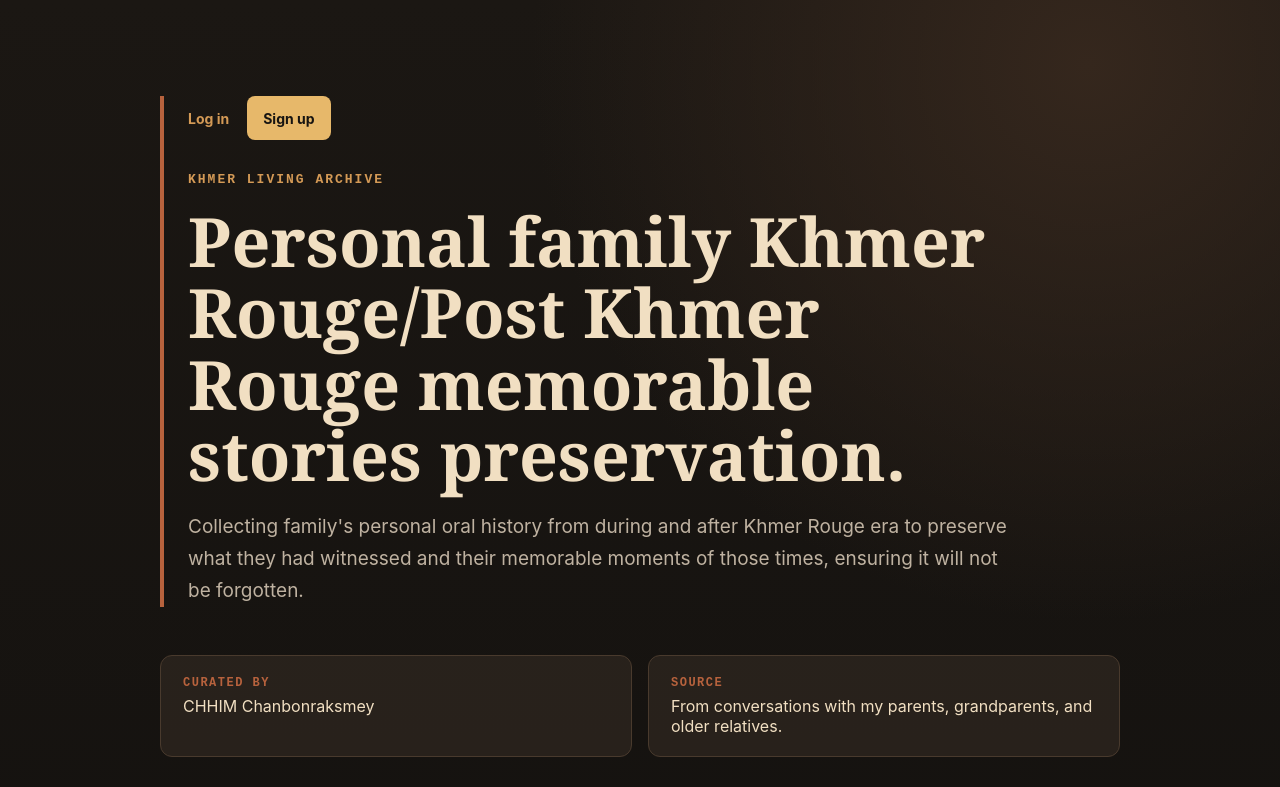
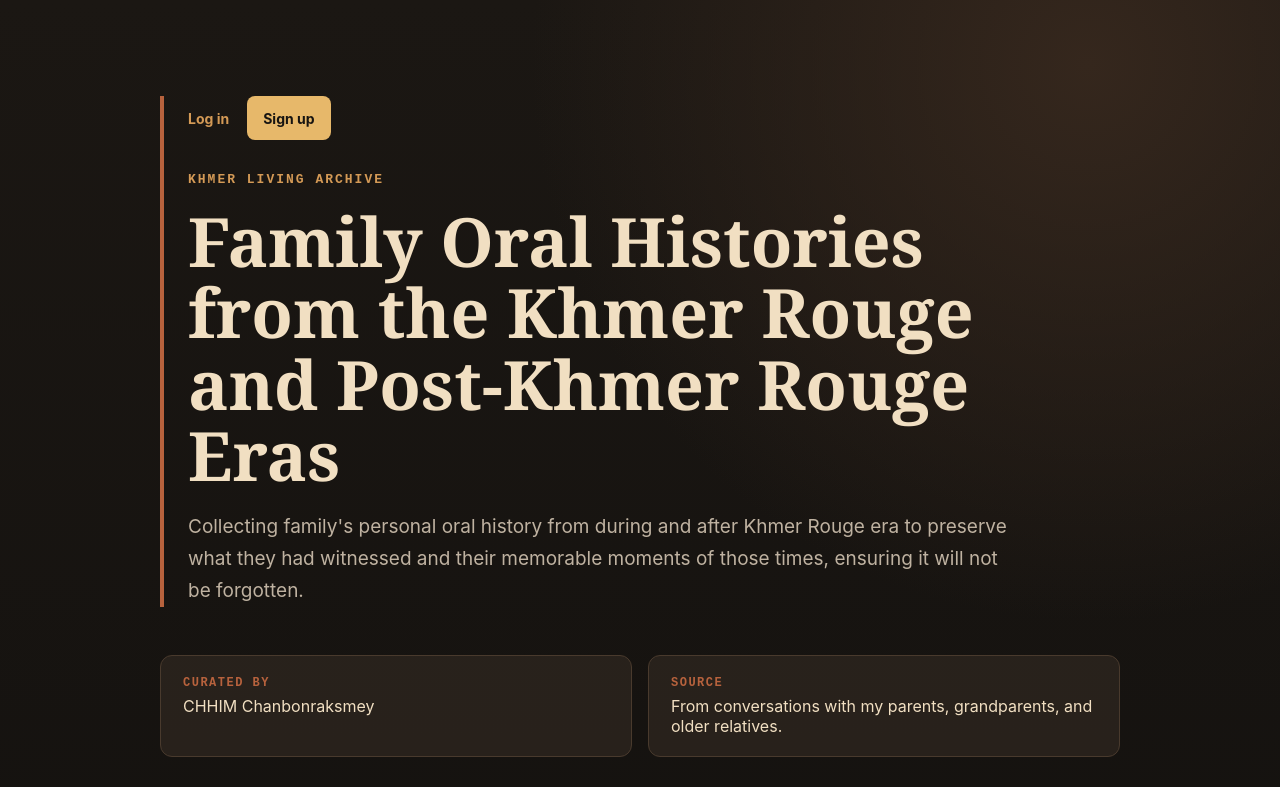
Before and after one commit to ChhimChanbonraksmey/family-story-archive, a Next.js app: page / in a window 1280 px wide. Shown: the top 787 px of the page. Built offline with nearby package versions, Linux system fonts and the light colour scheme; no server answers; the database is empty.

Commit message:
clean-up: polish archive collection name [AI-assisted]

```diff
--- a/collection.config.js
+++ b/collection.config.js
@@ -8,7 +8,7 @@
 
 const collection = {
   // What does your archive collect? e.g. "Khmer Proverbs"
-  name: "Personal family Khmer Rouge/Post Khmer Rouge memorable stories preservation.",
+  name: "Family Oral Histories from the Khmer Rouge and Post-Khmer Rouge Eras",
 
   // One sentence: what is this archive, and why does it matter?
   description: "Collecting family's personal oral history from during and after Khmer Rouge era to preserve what they had witnessed and their memorable moments of those times, ensuring it will not be forgotten.",
```
